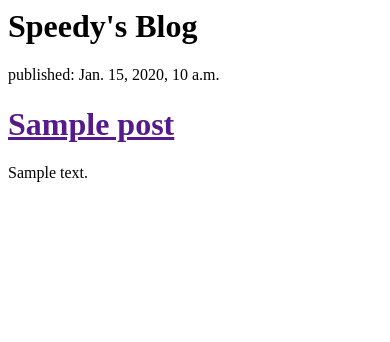
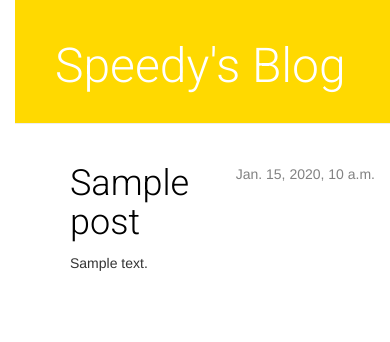
Before and after one commit to speedyfrenchy/djangoblog, a Django app: template djangoblog/templates/djangoblog/post_list.html in a window 390 px wide. Shown: the top 342 px of the page. Run offline with Django 3.2, Linux system fonts and the light colour scheme; the template is opened without the code that fills it: values that come from a table or form of the project are taken from there, others are empty; tables that the repository leaves empty hold one stand-in row (values such as "Sample post"); some libraries are stand-ins or nearby versions.

Commit message:
Templates & CSS

```diff
--- /dev/null
+++ b/djangoblog/static/css/djangoblog.css
@@ -0,0 +1,56 @@
+h1 a {
+  color: #000080;
+  font-family: 'Roboto';
+}
+
+body {
+  padding-left: 15px;
+}
+
+.page-header {
+    background-color: #ffd900;
+    margin-top: 0;
+    padding: 20px 20px 20px 40px;
+}
+
+.page-header h1, .page-header h1 a, .page-header h1 a:visited, .page-header h1 a:active {
+    color: #ffffff;
+    font-size: 36pt;
+    text-decoration: none;
+}
+
+.content {
+    margin-left: 40px;
+}
+
+h1, h2, h3, h4 {
+    font-family: 'Roboto';
+}
+
+.date {
+    float: right;
+    color: #828282;
+}
+
+.save {
+    float: right;
+}
+
+.post-form textarea, .post-form input {
+    width: 100%;
+}
+
+.top-menu, .top-menu:hover, .top-menu:visited {
+    color: #ffffff;
+    float: right;
+    font-size: 26pt;
+    margin-right: 20px;
+}
+
+.post {
+    margin-bottom: 70px;
+}
+
+.post h1 a, .post h1 a:visited {
+    color: #000000;
+}
--- /dev/null
+++ b/djangoblog/templates/djangoblog/base.html
@@ -0,0 +1,28 @@
+{% load staticfiles %}
+<html>
+	<head>
+
+	<title>Blog</title>
+	<link rel="stylesheet" href="//maxcdn.bootstrapcdn.com/bootstrap/3.2.0/css/bootstrap.min.css">
+	<link rel="stylesheet" href="//maxcdn.bootstrapcdn.com/bootstrap/3.2.0/css/bootstrap-theme.min.css">
+	<link rel="stylesheet" href="{%static "css/djangoblog.css" %}">
+	<link href="http://fonts.googleapis.com/css?family=Roboto:300&subset=latin,latin-ext" rel="stylesheet" type="text/css">
+	</head>
+
+	<body>
+
+	<div class="page-header">
+	  <h1> Speedy's Blog </h1>
+	</div>
+
+	<div class="content container">
+	  <div class="row">
+	    <div class="col-md-8">
+	      {% block content %}
+	      {% endblock %}
+	    </div>
+	  </div>
+	</div>
+
+	</body>
+</html>
--- a/djangoblog/templates/djangoblog/post_list.html
+++ b/djangoblog/templates/djangoblog/post_list.html
@@ -1,17 +1,13 @@
-<title>Blog</title>
+{% extends "djangoblog/base.html" %}
 
-<head><h1> Speedy's Blog </h1></head>
-
-<body>
-
-
-{% for post in posts %}
-  <div>
-    <p>published: {{ post.published_date }}</p>
-    <h1><a href="">{{ post.title }}</a></h1>
-    <p>{{ post.text|linebreaks }}</p>
-  </div>
-{% endfor %}
-
-
-</body>
+{% block content %}
+	{% for post in posts %}
+	  <div class="post">
+	    <div class="date">
+	      {{ post.published_date }}
+	    </div>
+	    <h1><a href="">{{ post.title }}</a></h1>
+	    <p>{{ post.text|linebreaks }}</p>
+	  </div>
+	{% endfor %}
+{% endblock content %}
```
